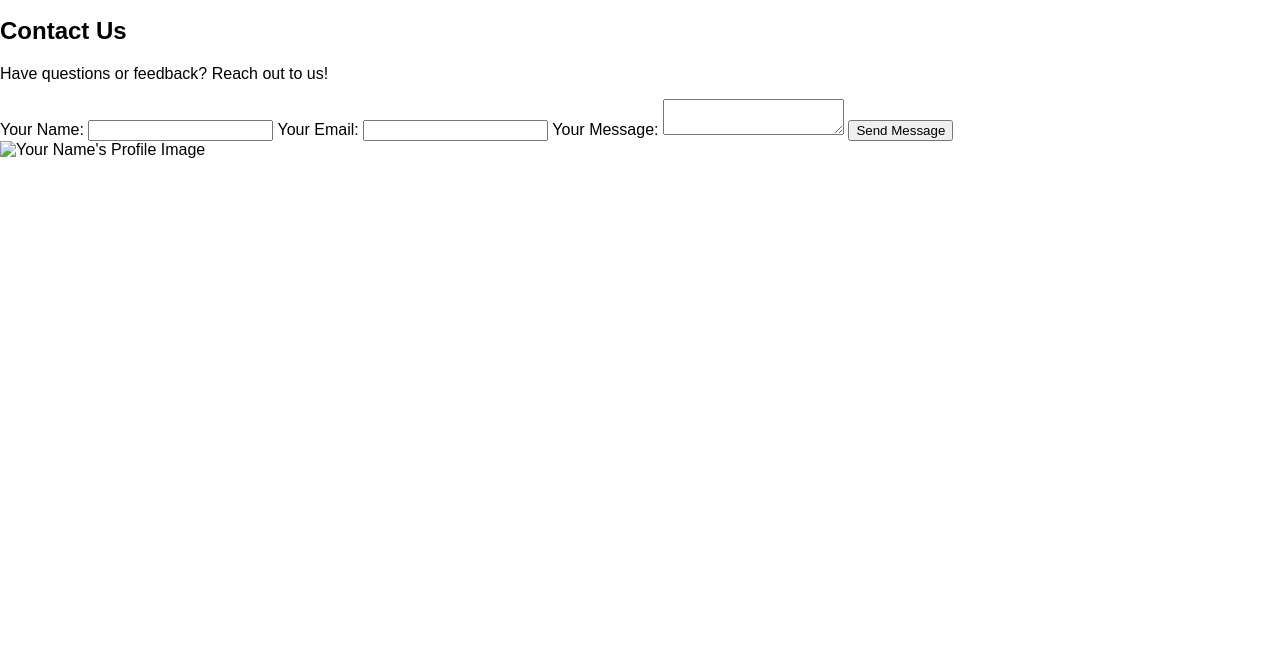
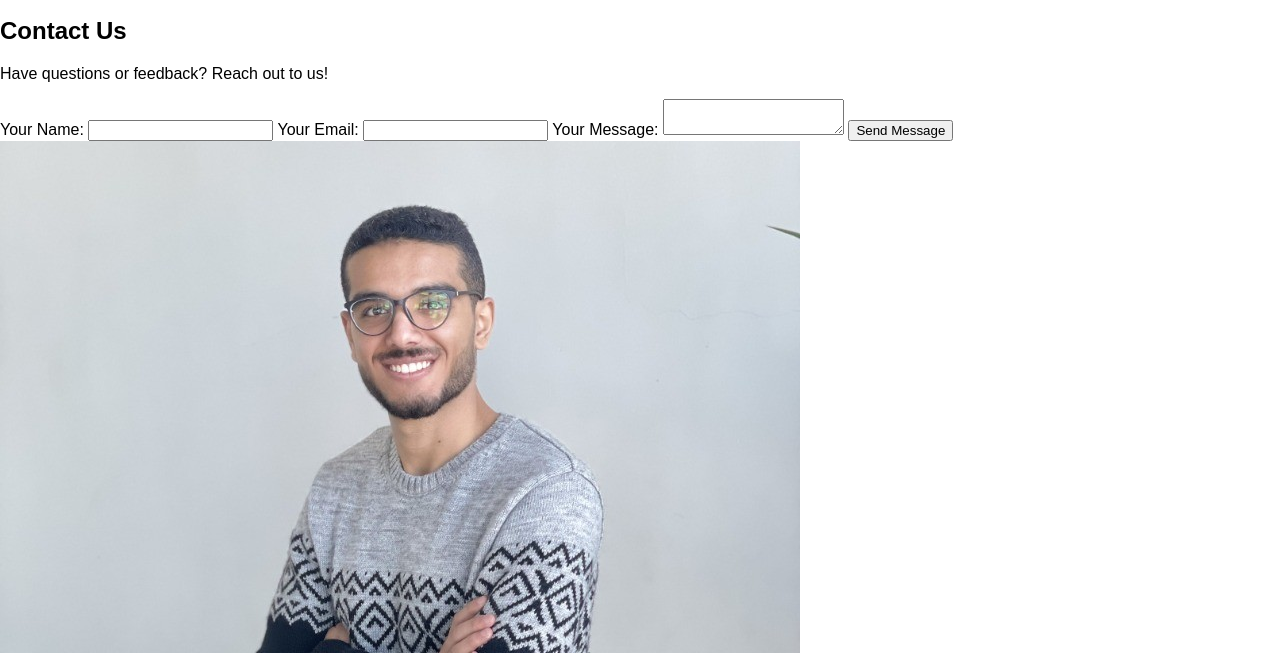
Before and after one commit to mmosad19419/mmosad19419.github.io, a plain HTML site: page index.html in a window 1280 px wide. Shown: the part 147-800 px from the top of the page. Drawn offline with Linux system fonts and the light colour scheme.

Commit message:
add profile image

```diff
--- a/index.html
+++ b/index.html
@@ -42,7 +42,7 @@
 
 
 <aside id="profile">
-  <img src="images/profile-image.jpg" alt="Your Name's Profile Image">
+  <img src="./statics/images/mohamed_mosad_profile.jpeg" alt="Your Name's Profile Image">
 </aside>
 
 </body>
```
